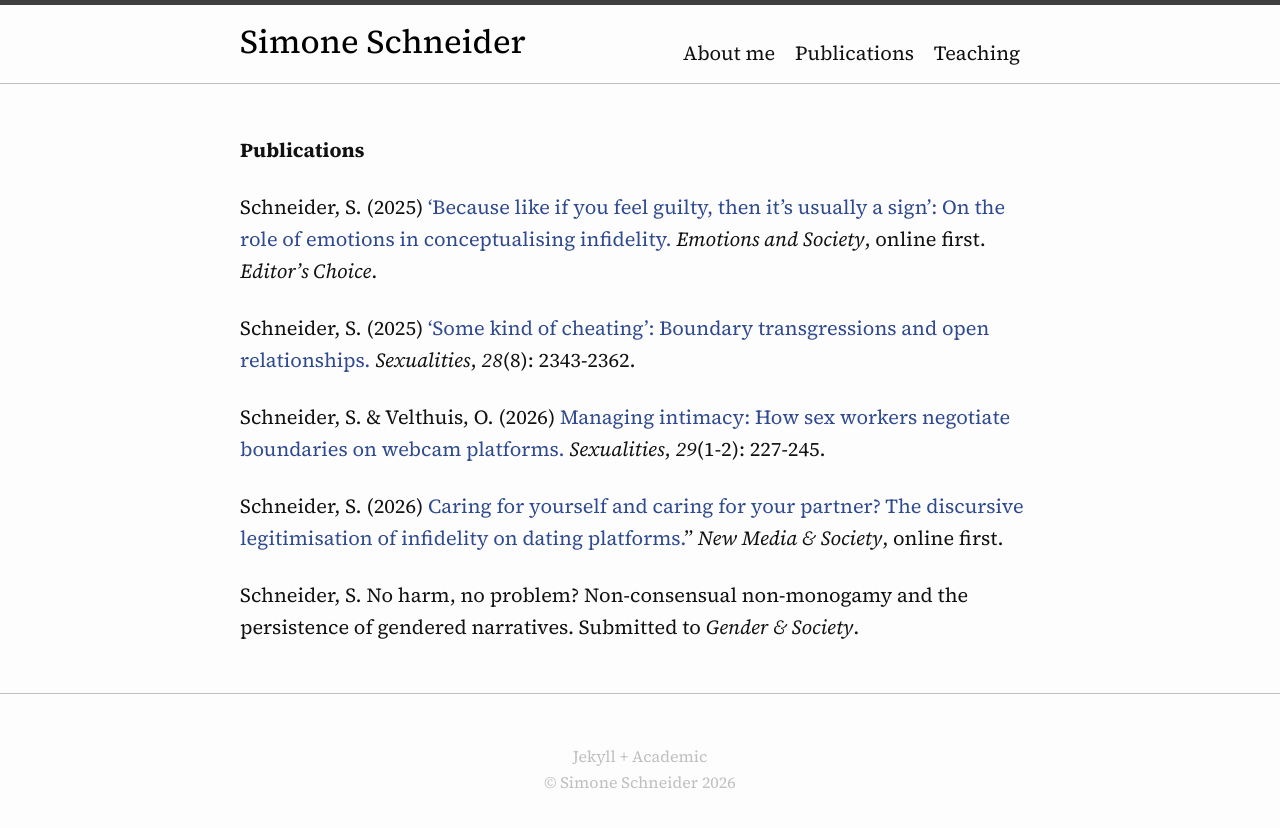
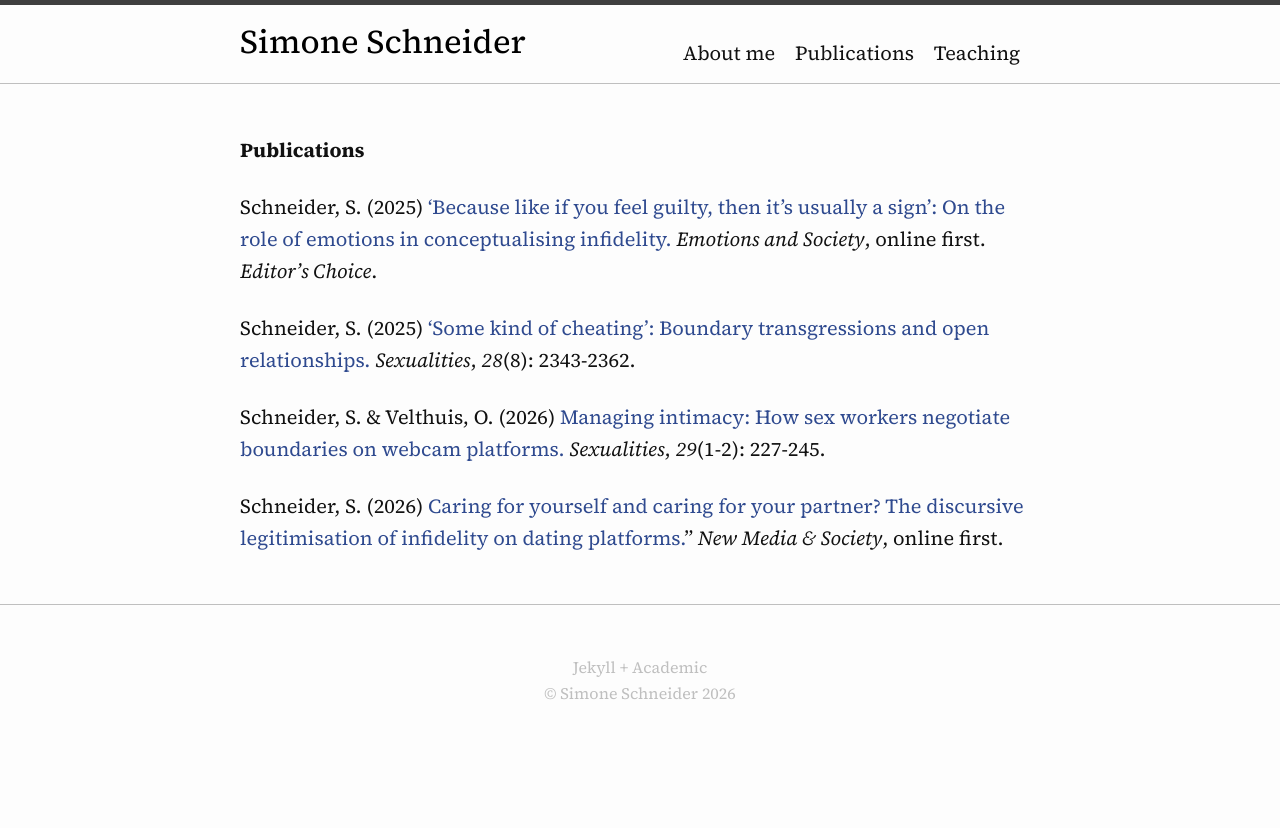
Before and after one commit to simone-schneider/simone-schneider.github.io, a Jekyll site: the page built from _pages/publications.md, in a window 1280 px wide. Shown: the top 828 px of the page. Built offline with Jekyll 4.4.1, drawn with Linux system fonts in a browser that asks for light colours.

Commit message:
Update publications.md

```diff
--- a/_pages/publications.md
+++ b/_pages/publications.md
@@ -13,5 +13,3 @@ Schneider, S. (2025) ['Some kind of cheating': Boundary transgressions and open
 Schneider, S. & Velthuis, O. (2026) [Managing intimacy: How sex workers negotiate boundaries on webcam platforms.](https://journals.sagepub.com/doi/10.1177/13634607251352674) *Sexualities*, *29*(1-2): 227-245.
 
 Schneider, S. (2026) [Caring for yourself and caring for your partner? The discursive legitimisation of infidelity on dating platforms.](https://journals.sagepub.com/doi/10.1177/14614448261424208)" *New Media & Society*, online first.
-
-Schneider, S. No harm, no problem? Non-consensual non-monogamy and the persistence of gendered narratives. Submitted to *Gender & Society*.
```
